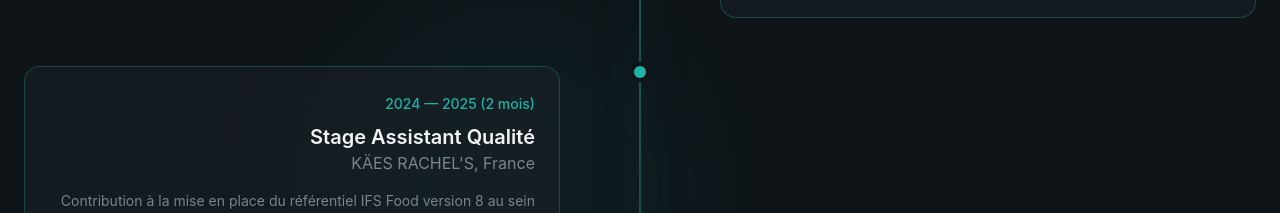
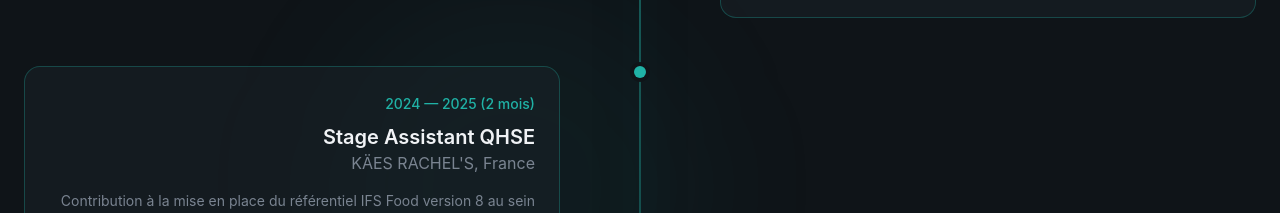
Before and after one commit to Mariam123-Git/PortfolioKagou, a React (Vite) app: page / in a window 1280 px wide. Shown: the part 5000-5213 px from the top of the page. Built offline with nearby package versions, Linux system fonts and the light colour scheme.

Commit message:
Role assistant qualité changed to  QHSE.

```diff
--- a/src/sections/Experience.jsx
+++ b/src/sections/Experience.jsx
@@ -29,7 +29,7 @@ const experiences = [
 },
   {
     period: "2024 — 2025 (2 mois)",
-    role: "Stage Assistant Qualité",
+    role: "Stage Assistant QHSE ",
     company: "KÄES RACHEL'S, France",
     description:
       "Contribution à la mise en place du référentiel IFS Food version 8 au sein d'une entreprise spécialisée dans la fabrication de produits de boulangerie, pâtisserie et traiteur. Mise à jour du plan HACCP, gestion de la traçabilité, révision des PRP et réalisation d'audits internes.",
```
